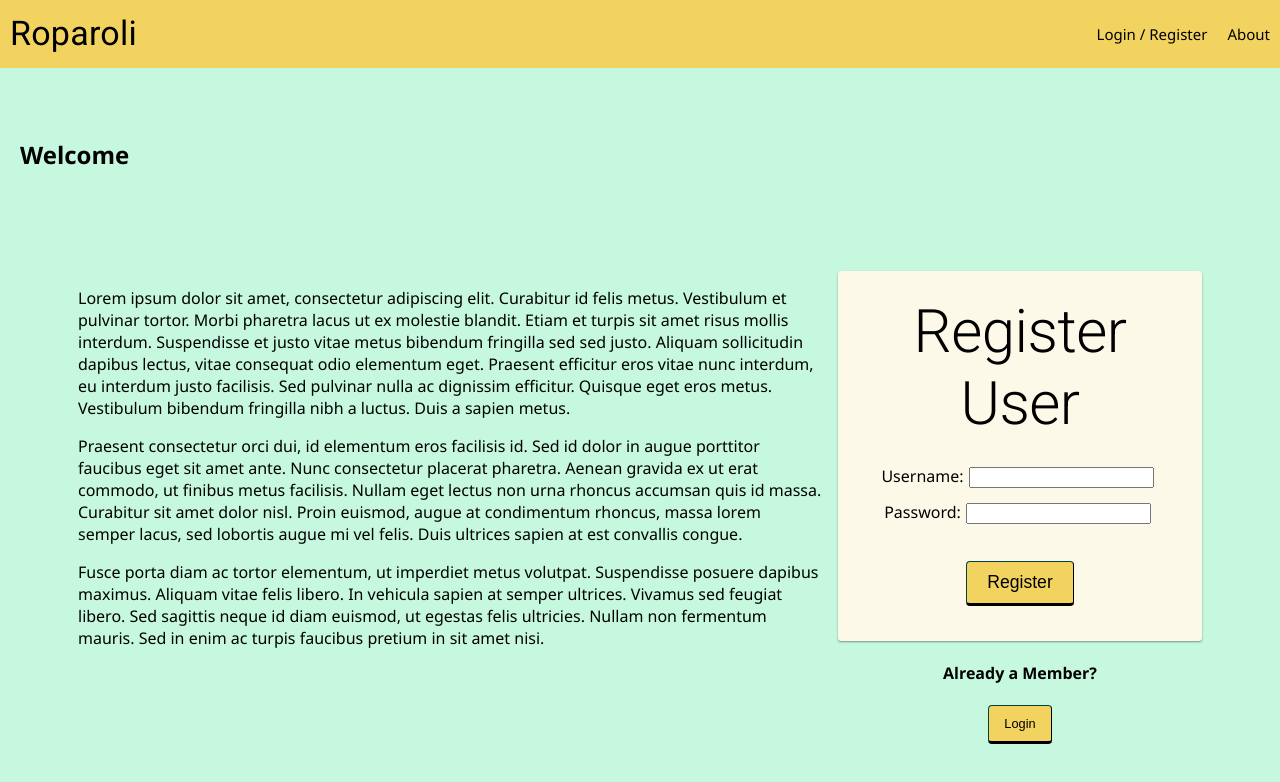
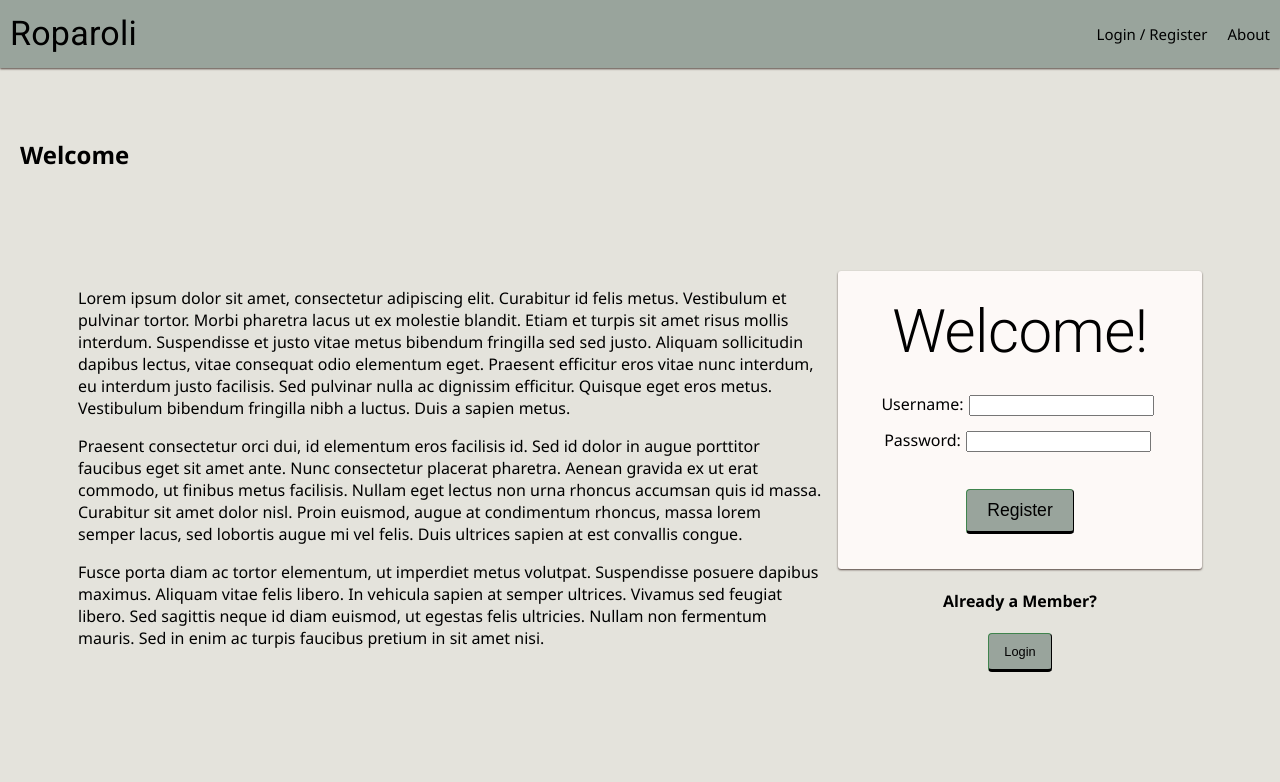
Before and after one commit to Lis-Stets/prime-solo-project, a React (Create React App) app: page /user#/home in a window 1280 px wide. Shown: the top 782 px of the page. Built offline with nearby package versions, Linux system fonts and the light colour scheme; no server answers.

Commit message:
color palette adjustments made

```diff
--- a/src/components/AboutPage/AboutPage.css
+++ b/src/components/AboutPage/AboutPage.css
@@ -14,7 +14,7 @@ Container
   margin-left: 25%;
   margin-right: 25%;
   border-radius: 20%;
-  background-color: #5B8793;
+  background-color: #5E6973;
   color: white;
 }
 .container {
@@ -23,7 +23,7 @@ Container
 .description {
   padding-top: 35px;
   padding-bottom: 25px;
-  background-color: #f8dc75f1;
+  background-color: #F1C40F;
   border-radius: 20%;
   color: black;
 }
--- a/src/components/App/App.css
+++ b/src/components/App/App.css
@@ -7,7 +7,7 @@ body,
 body {
   font-family: 'Segoe UI', Tahoma, Geneva, Verdana, sans-serif;
   margin: 0px;
-  background-color: rgb(197, 248, 222);
+  background-color: #E4E3DC;
 }
 
 img {
@@ -30,10 +30,10 @@ Button
 .btn {
   display: inline-block;
   padding: 10px 20px;
-  border-color: #014041;
+  border-color: #17301C;
   border-width: 1px 1px 3px;
   border-radius: 4px;
-  background-color: #F2D360;
+  background-color: #99A49C;
   color: #000000;
   font-size: 1.1rem;
   outline: 0;
@@ -56,7 +56,7 @@ Button
 }
 
 .btn:hover {
-  background-color: #A07D93;
+  background-color: #E4E3DC;
   text-decoration: none;
 }
 
@@ -64,17 +64,17 @@ Button
 .btn_asLink {
   padding: 0;
   border-width: 0;
-  border-bottom: 1px solid #444;
+  border-bottom: 1px solid #000000;
   border-radius: 0;
   background: none;
   font: inherit;
-  color: #444;
+  color: #000000;
 }
 
 .btn_asLink:hover {
   background-color: transparent;
-  border-color: #5B8793;
-  color: #5B8793;
+  border-color: #554640;
+  color: #554640;
 }
 
 /* --------------------------------------------------------------------------------
@@ -102,9 +102,9 @@ Form Treatment
   max-width: 100%;
   padding: 25px;
   margin: 0 auto 20px;
-  background-color: #fdf9e8;
+  background-color: #FDF9F7;
   border-radius: 3px;
-  box-shadow: 0 1px 2px rgb(0, 0, 0, 0.4);
+  box-shadow: 0 1px 2px #554640;
 }
 
 input {
--- a/src/components/App/App.jsx
+++ b/src/components/App/App.jsx
@@ -33,7 +33,7 @@ const theme = createTheme({
       main: '#F2D360',
     },
     secondary: {
-      main: '#5B8793',
+      main: '#5E6973',
     },
   },
 });
--- a/src/components/HomePage/HomePage.css
+++ b/src/components/HomePage/HomePage.css
@@ -11,8 +11,8 @@ body {
   margin-right: 25%;
   margin-bottom: 5px;
   border-radius: 20%;
-  background-color: #5B8793;
-  color: white;
+  background-color: #7A4419;
+  color: black;
 }
 .grid {
   padding: 90px;
--- a/src/components/LoginForm/LoginForm.jsx
+++ b/src/components/LoginForm/LoginForm.jsx
@@ -34,7 +34,7 @@ function LoginForm() {
 
   return (
     <form className="formPanel" onSubmit={login}>
-      <Typography variant='h2' align="center">Login</Typography>
+      <Typography variant='h2' align="center">Welcome Back!</Typography>
 
       {errors.loginMessage && (
         <h3 className="alert" role="alert">
--- a/src/components/Nav/Nav.css
+++ b/src/components/Nav/Nav.css
@@ -5,8 +5,10 @@
   align-items: center;
 
   margin: 0 0 30px;
-  background-color: #F2D360;
+  background-color: #99A49C;
   overflow: hidden;
+  box-shadow: 0 1px 2px #554640;
+
 }
 
 .nav a {
@@ -24,7 +26,7 @@
 .navLink {
   display: inline-block;
   color: #000000;
-  background-color: #F2D360;
+  background-color: #99A49C;
   text-align: center;
   padding: 24px 10px;
   text-decoration: none;
@@ -38,5 +40,5 @@
 }
 
 .navLink:hover {
-  background-color: #5B8793;
+  background-color: #5E6973;
 }
--- a/src/components/RegisterForm/RegisterForm.jsx
+++ b/src/components/RegisterForm/RegisterForm.jsx
@@ -28,7 +28,7 @@ function RegisterForm() {
 
   return (
     <form className="formPanel" onSubmit={registerUser}>
-      <Typography variant='h2' align="center">Register User</Typography>
+      <Typography variant='h2' align="center">Welcome!</Typography>
       {errors.registrationMessage && (
         <h3 className="alert" role="alert">
           {errors.registrationMessage}
```
